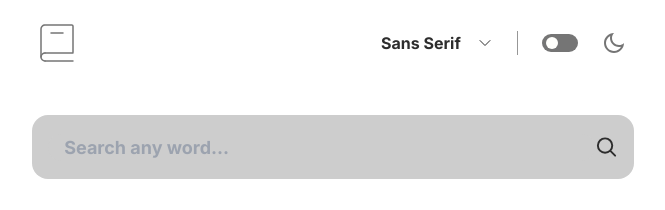
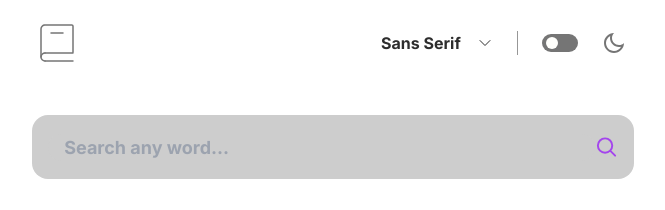
Before and after one commit to Sye-5pace/Dictionary-web-app, an Angular app: page / in a window 1280 px wide. Shown: the top 210 px of the page, without its empty margins (307-972 px from the left). Built offline with nearby package versions, Linux system fonts and the light colour scheme.

Commit message:
style: update dictionary ui

```diff
--- a/src/app/components/dictionary/dictionary.component.html
+++ b/src/app/components/dictionary/dictionary.component.html
@@ -1,7 +1,7 @@
 <main  class=" w-[47%] mobile:w-[70%] mx-auto flex flex-col gap-y-8" >
   <section class="w-full rounded-[1rem] bg-[#CDCDCD] cursor-pointer h-[4rem] mobile:h-[6rem] tablet:h-[6rem]  flex flex-row items-center px-4 justify-between hover:border-[#a245ec] hover:border-[1px]" >
     <input   class=" text-mineshaftpwdlite pl-4 focus:outline-none  bg-[#CDCDCD]  font-bold text-[1.125rem] w-full rounded-[1rem]" placeholder="Search any word..."/>
-    <svg  class="w-6 h-6 stroke-[#c497e3] cursor-pointer" xmlns="http://www.w3.org/2000/svg" fill="none" viewBox="0 0 24 24" stroke-width="2" stroke="currentColor" class="w-6 h-6 ">
+    <svg  class="w-6 h-6 stroke-mediumpurple cursor-pointer" xmlns="http://www.w3.org/2000/svg" fill="none" viewBox="0 0 24 24" stroke-width="2" stroke="currentColor" >
       <path stroke-linecap="round" stroke-linejoin="round" d="M21 21l-5.197-5.197m0 0A7.5 7.5 0 105.196 5.196a7.5 7.5 0 0010.607 10.607z" />
     </svg>
   </section>
@@ -43,7 +43,7 @@
     <div  class="pl-4 marker:text-[#c497e3] flex flex-col gap-y-2">
       <li id="verb-meaning"></li>
       <div class="font-serif text-[1.2rem] font-thin">
-        <span id="example" class="italic">Example:</span>
+        <p id="example" class="italic">Example:</p>
         <p id="verb-example" class="ml-8 font-medium text-[0.85rem]"> </p>
       </div>
     </div>
```
